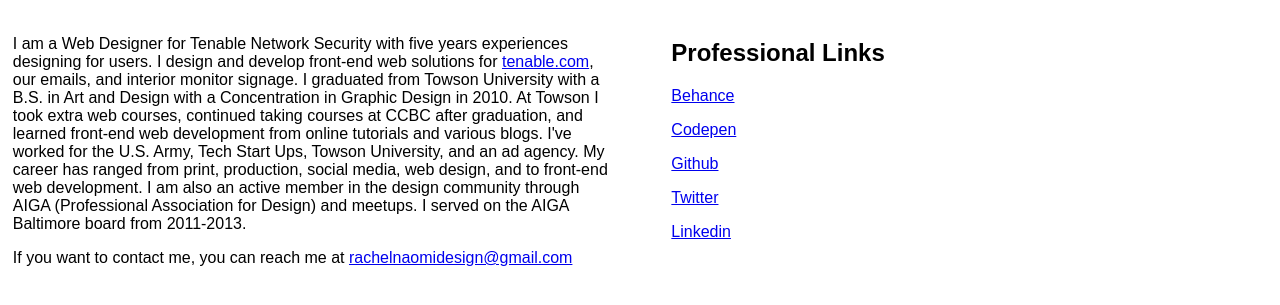
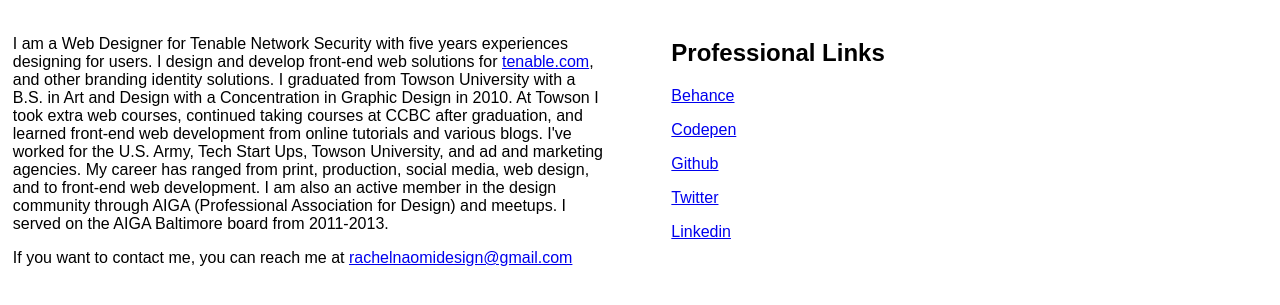
Before and after one commit to raybeezdesign/rachelnaomidesign-2015, a plain HTML site: page responsive-portfolio/index.html in a window 1280 px wide. Shown: the part 111-416 px from the top of the page. Drawn offline with Linux system fonts and the light colour scheme.

Commit message:
Edit bioon homepage

```diff
--- a/responsive-portfolio/index.html
+++ b/responsive-portfolio/index.html
@@ -30,7 +30,7 @@
 
   <section class="col2">
 
-<p>I am a Web Designer for Tenable Network Security with five years experiences designing for users. I design and develop front-end web solutions for <a href="http://tenable.com">tenable.com</a>, our emails, and interior monitor signage. I graduated from Towson University with a B.S. in Art and Design with a Concentration in Graphic Design in 2010. At Towson I took extra web courses, continued taking courses at CCBC after graduation, and learned front-end web development from online tutorials and various blogs. I've worked for the U.S. Army, Tech Start Ups, Towson University, and an ad agency. My career has ranged from print, production, social media, web design, and to front-end web development. I am also an active member in the design community through AIGA (Professional Association for Design) and meetups. I served on the AIGA Baltimore board from 2011-2013.</p>
+<p>I am a Web Designer for Tenable Network Security with five years experiences designing for users. I design and develop front-end web solutions for <a href="http://tenable.com">tenable.com</a>, and other branding identity solutions. I graduated from Towson University with a B.S. in Art and Design with a Concentration in Graphic Design in 2010. At Towson I took extra web courses, continued taking courses at CCBC after graduation, and learned front-end web development from online tutorials and various blogs. I've worked for the U.S. Army, Tech Start Ups, Towson University, and ad and marketing agencies. My career has ranged from print, production, social media, web design, and to front-end web development. I am also an active member in the design community through AIGA (Professional Association for Design) and meetups. I served on the AIGA Baltimore board from 2011-2013.</p>
 <p>If you want to contact me, you can reach me at <a href="mailto:rachelnaomidesign@gmail.com">rachelnaomidesign@gmail.com</a></p>
   </section>
   <section class="col2 last">
```
